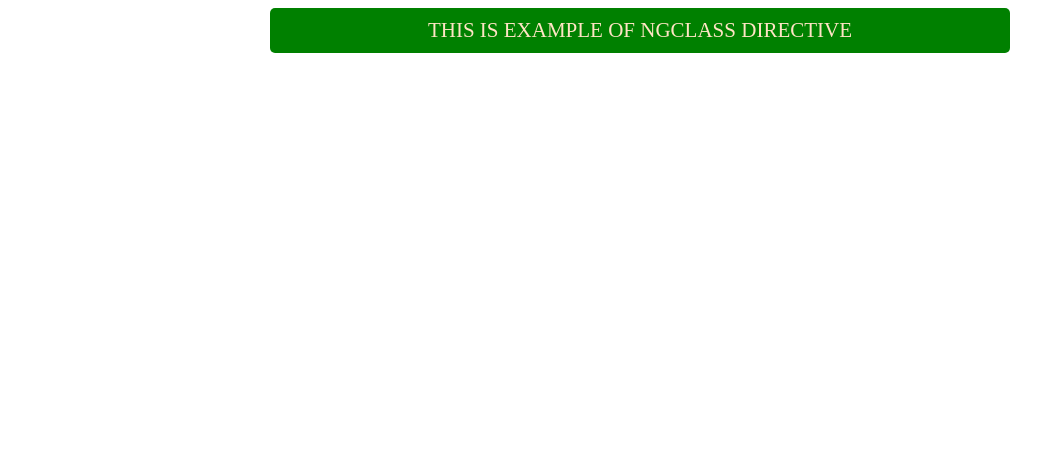
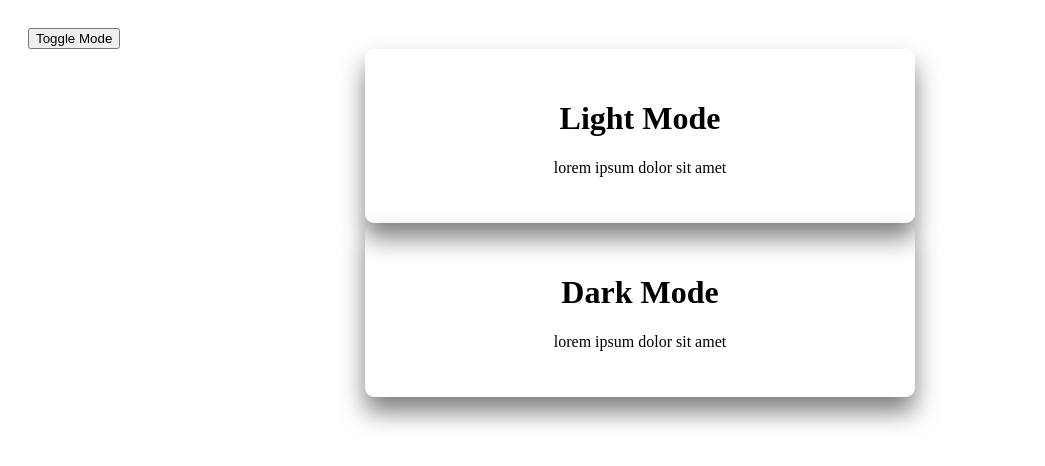
Before and after one commit to anubapatla/my-angular-app1, an Angular app: page / in a window 1280 px wide. Shown: the top 466 px of the page, without its empty margins (0-1045 px from the left). Built offline with nearby package versions, Linux system fonts and the light colour scheme.

Commit message:
toggle functionality

```diff
--- a/src/app/app.component.html
+++ b/src/app/app.component.html
@@ -6,4 +6,12 @@
 <!-- * * * * * * * * * Delete the template below * * * * * * * * * -->
 <!-- * * * * * * * to get started with your project! * * * * * * * -->
 <!-- * * * * * * * * * * * * * * * * * * * * * * * * * * * * * * * -->
-<p [ngClass]="'updateStyles italicText letterformat'">this is example of ngclass directive</p>
+<button (click)="toggleMode()">Toggle Mode</button>
+<div class="box" [ngClass]="colorMode">
+  <h1>Light Mode</h1>
+  <p>lorem ipsum dolor sit amet</p>
+</div>
+<div class="box" [ngClass]="colorMode">
+  <h1>Dark Mode</h1>
+  <p>lorem ipsum dolor sit amet</p>
+</div>
--- a/src/app/app.component.ts
+++ b/src/app/app.component.ts
@@ -13,5 +13,16 @@ import { CommonModule } from '@angular/common';
   styleUrl: './app.component.css'
 })
 export class AppComponent {
-updateStyles:any='updateSryles';
+  colorMode:string='lightMode';
+  toggleMode(){
+    if(this.colorMode==='lightMode'){
+    this.colorMode = 'darkMode ';
+   }
+   else
+    {
+      this.colorMode = 'lightMode';
+    }
+
+
+  }
 }
--- a/src/styles.css
+++ b/src/styles.css
@@ -1 +1,28 @@
 /* You can add global styles to this file, and also import other style files */
+body{
+    padding:20px;
+    background-colour:yellow;
+    position:relative;
+    transition:all 0.3 ease-in-out;
+}
+.lightMode{
+    background-colour:skyblue;
+    color:black;
+}
+.darkMode {
+    background-colour:darkgray;
+    color:white;
+}
+.box{
+    width:40%;
+    margin:0 auto;
+    box-shadow:0 15px 25px rgba(0,0,0,0.5);
+    padding: 30px;
+    border-radius:9px;
+    transition:all .1s ease;
+    margin-bottom:0 auto;
+    text-align:center;
+    text-decoration:none;
+    display:block;
+
+}
```
